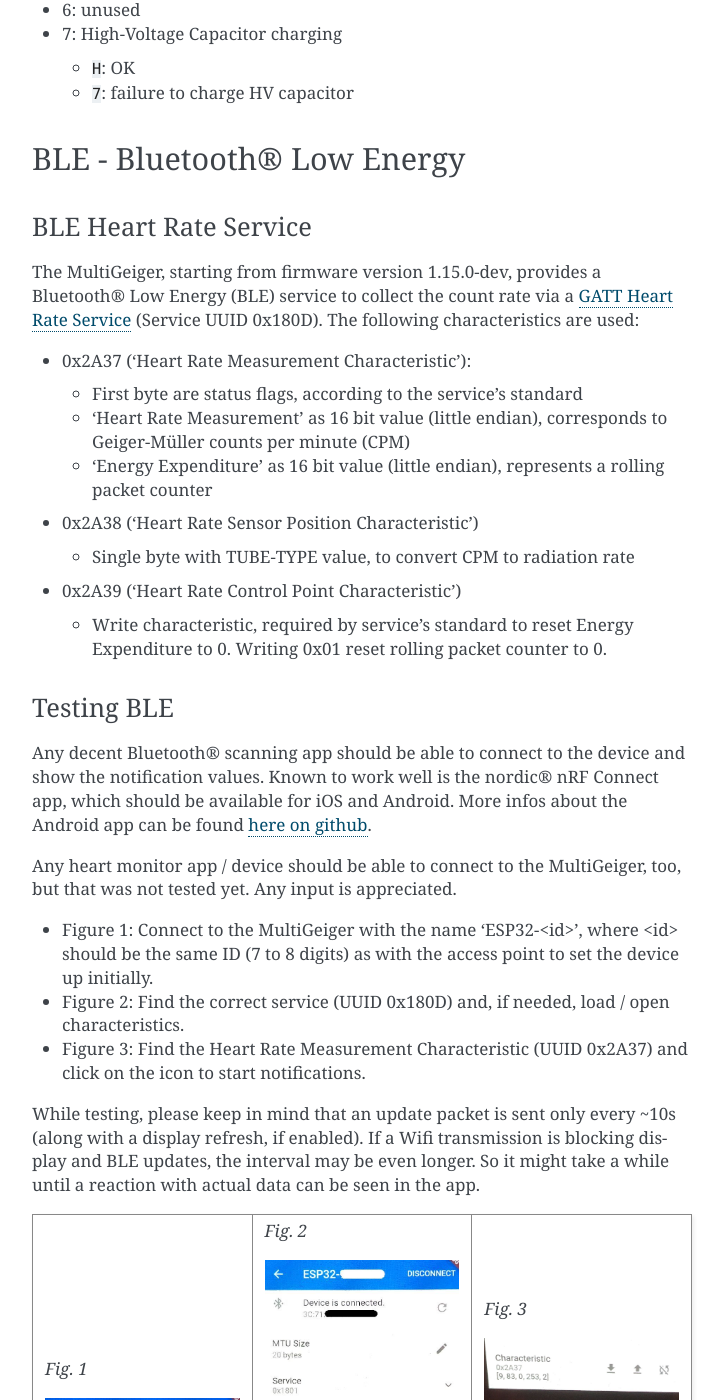
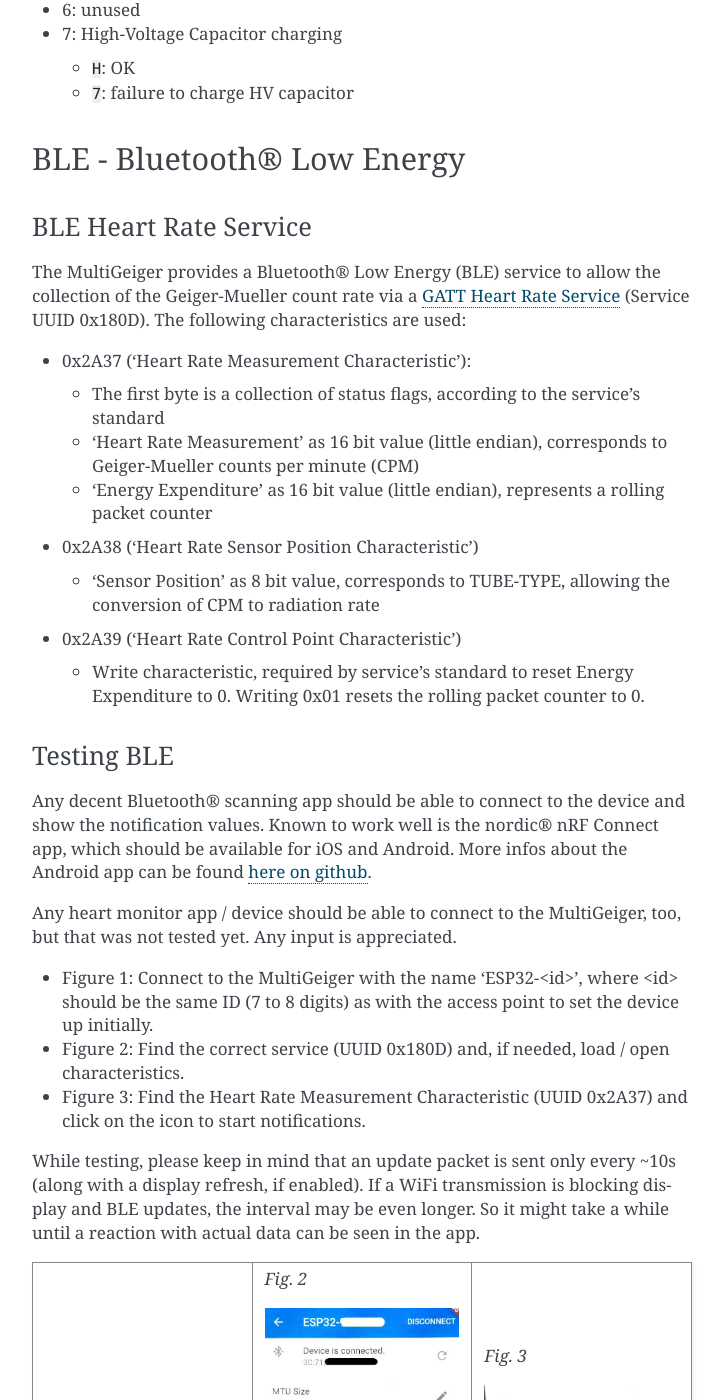
Before and after one commit to ecocurious2/MultiGeiger, a Sphinx documentation site: the page built from docs/source/usage.rst, in a window 1280 px wide and 1400 px high, scrolled down 1568 px. Shown: the whole window, without its empty margins (388-1112 px from the left). Built offline with Sphinx 7.4.7, drawn with Linux system fonts in a browser that asks for light colours.

Commit message:
more style fixes

```diff
--- a/docs/source/usage.rst
+++ b/docs/source/usage.rst
@@ -80,19 +80,19 @@ BLE - Bluetooth® Low Energy
 BLE Heart Rate Service
 ----------------------
 
-The MultiGeiger, starting from firmware version 1.15.0-dev, provides a Bluetooth® Low Energy (BLE) service to collect the count rate via a `GATT Heart Rate Service <https://www.bluetooth.com/specifications/gatt/services/>`_ (Service UUID 0x180D). The following characteristics are used:
+The MultiGeiger provides a Bluetooth® Low Energy (BLE) service to allow the collection of the Geiger-Mueller count rate via a `GATT Heart Rate Service <https://www.bluetooth.com/specifications/gatt/services/>`_ (Service UUID 0x180D). The following characteristics are used:
 
 - 0x2A37 ('Heart Rate Measurement Characteristic'):
 
-  - First byte are status flags, according to the service's standard
-  - 'Heart Rate Measurement' as 16 bit value (little endian), corresponds to Geiger-Müller counts per minute (CPM)
+  - The first byte is a collection of status flags, according to the service's standard
+  - 'Heart Rate Measurement' as 16 bit value (little endian), corresponds to Geiger-Mueller counts per minute (CPM)
   - 'Energy Expenditure' as 16 bit value (little endian), represents a rolling packet counter
 - 0x2A38 ('Heart Rate Sensor Position Characteristic')
 
-  - Single byte with TUBE-TYPE value, to convert CPM to radiation rate
+  - 'Sensor Position' as 8 bit value, corresponds to TUBE-TYPE, allowing the conversion of CPM to radiation rate
 - 0x2A39 ('Heart Rate Control Point Characteristic')
 
-  - Write characteristic, required by service's standard to reset Energy Expenditure to 0. Writing 0x01 reset rolling packet counter to 0.
+  - Write characteristic, required by service's standard to reset Energy Expenditure to 0. Writing 0x01 resets the rolling packet counter to 0.
 
 Testing BLE
 -----------
@@ -109,7 +109,7 @@ Any heart monitor app / device should be able to connect to the MultiGeiger, too
 
 - Figure 3: Find the Heart Rate Measurement Characteristic (UUID 0x2A37) and click on the icon to start notifications.
 
-While testing, please keep in mind that an update packet is sent only every ~10s (along with a display refresh, if enabled). If a Wifi transmission is blocking display and BLE updates, the interval may be even longer. So it might take a while until a reaction with actual data can be seen in the app.
+While testing, please keep in mind that an update packet is sent only every ~10s (along with a display refresh, if enabled). If a WiFi transmission is blocking display and BLE updates, the interval may be even longer. So it might take a while until a reaction with actual data can be seen in the app.
 
 
 .. |ble1| image:: ../../images/ble_check01.jpg
```
